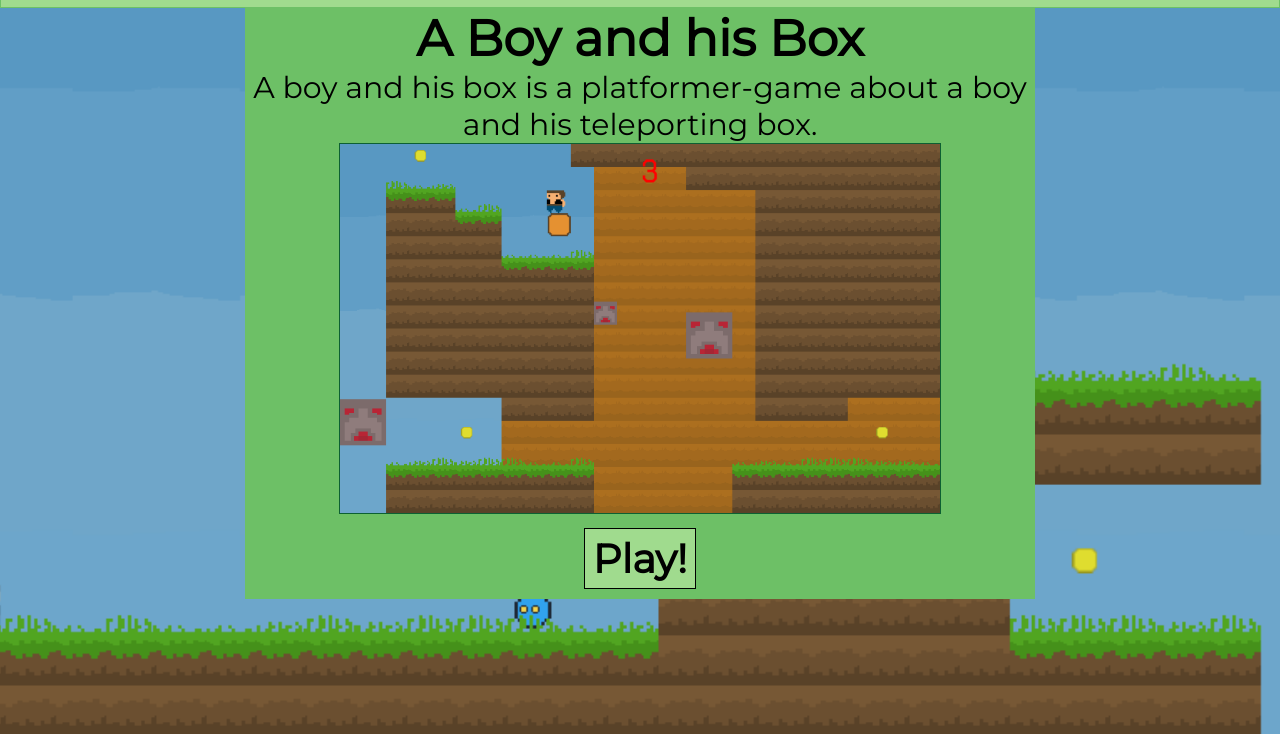
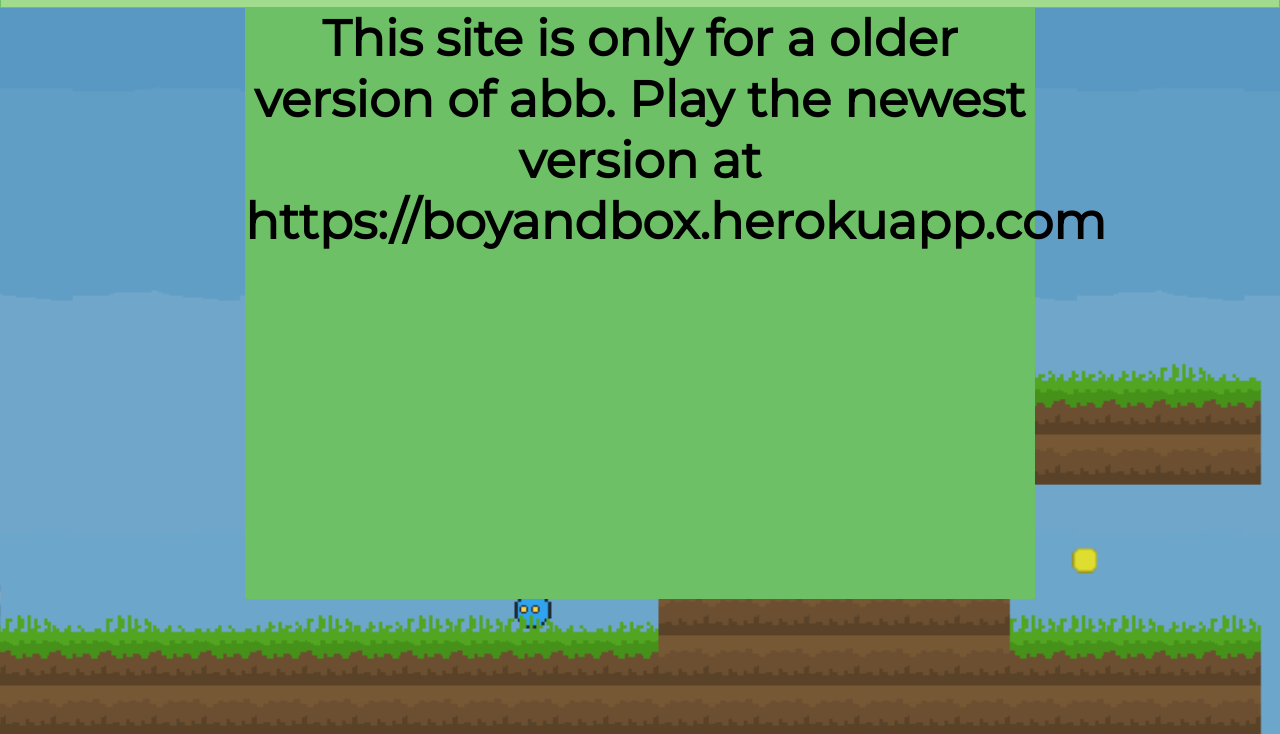
Before and after one commit to Asheepun/ABoyandhisBox, a website: page view/index.html in a window 1280 px wide. Shown: the part 66-800 px from the top of the page. Drawn offline with Linux system fonts and the light colour scheme.

Commit message:
Update index.html

```diff
--- a/view/index.html
+++ b/view/index.html
@@ -16,12 +16,7 @@
             </ul>
         </nav>
         <div id="main">
-            <h1>A Boy and his Box</h1>
-            <p>
-                A boy and his box is a platformer-game about a boy and his teleporting box.
-            </p>
-            <img src="/assets/game.png">
-            <h2><a href="/game">Play!</a></h2>
+            <h1>This site is only for a older version of abb. Play the newest version at <a href="https://boyandbox.herokuapp.com">https://boyandbox.herokuapp.com</a></h1>
         </div>
     </body>
 </html>
```
